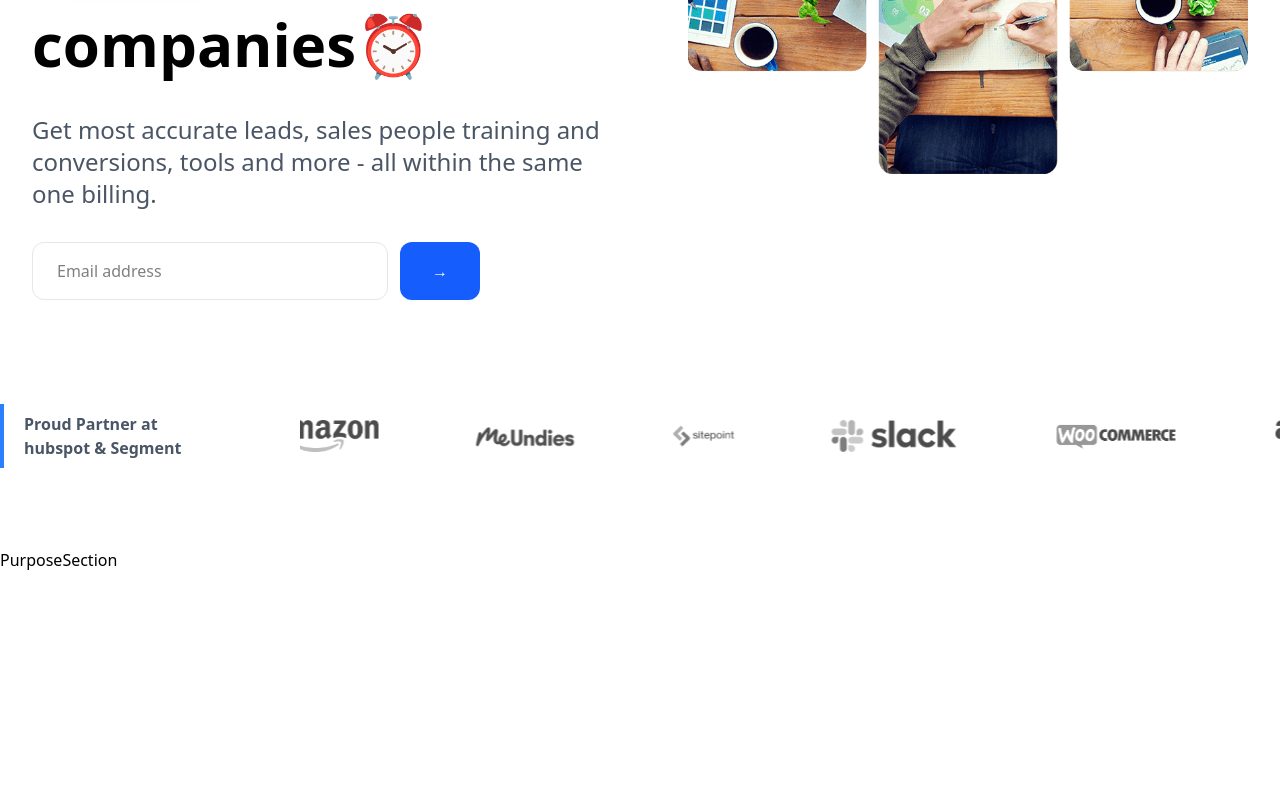
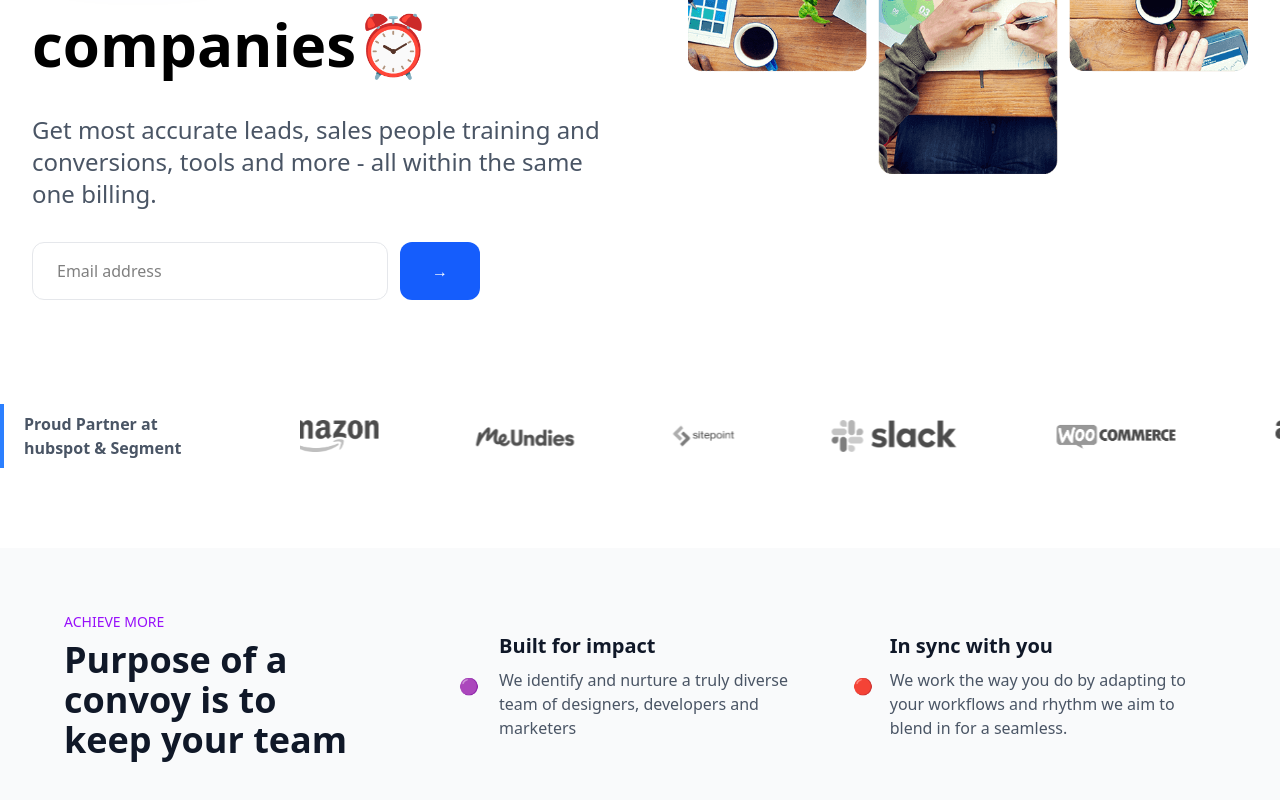
Before and after one commit to xor-xeno/React-Project, a React (Vite) app in the folder basic2/: page / in a window 1280 px wide. Shown: the part 541-1341 px from the top of the page. Before the commit the page ends 1113 px from the top, so only its background shows below. Built offline with nearby package versions, Linux system fonts and the light colour scheme.

Commit message:
archive more done

```diff
--- a/basic2/src/components/PurposeSection.jsx
+++ b/basic2/src/components/PurposeSection.jsx
@@ -1,8 +1,50 @@
 import React from 'react'
 
 const PurposeSection = () => {
+
+  const features = [
+    {
+      icon: "🟣", // Replace with your actual icon component or image
+      title: "Built for impact",
+      description: "We identify and nurture a truly diverse team of designers, developers and marketers"
+    },
+    {
+      icon: "🔴", // Replace with your actual icon component or image
+      title: "In sync with you",
+      description: "We work the way you do by adapting to your workflows and rhythm we aim to blend in for a seamless."
+    }
+  ];
+
   return (
-    <div>PurposeSection</div>
+    <section className='w-full bg-gray-50 py-16 px-4 md:px-8 sm:px-6'>
+      <div className='max-w-6xl mx-auto'>
+        <div className='grid md:grid-cols-3 grid-cols-1 gap-8'>
+
+          <div className=''>
+            <p className="text-sm text-purple-600 font-medium mb-2">ACHIEVE MORE</p>
+            <h2 className='text-3xl md:w-4/5 w-full md:text-4xl font-bold text-gray-900'>
+              Purpose of a convoy is to keep your team
+            </h2>
+          </div>
+
+          <div className='col-span-2 grid grid-cols-1 md:grid-cols-2 gap-8'>
+          {
+            features.map((feature, index) => (
+              <div key={index} className='flex items-center space-x-4'>
+                <div className='w-12 flex items-center justify-start rounded-lg'>{feature.icon}</div>
+                <div>
+                  <h3 className='text-xl font-semibold text-gray-900 mb-2'>{feature.title}</h3>
+                  <p className='text-gray-600'>{feature.description}</p>
+                </div>
+              </div>
+            ))
+          }
+          </div >
+
+
+        </div>
+      </div>
+    </section>
   )
 }
 
```
